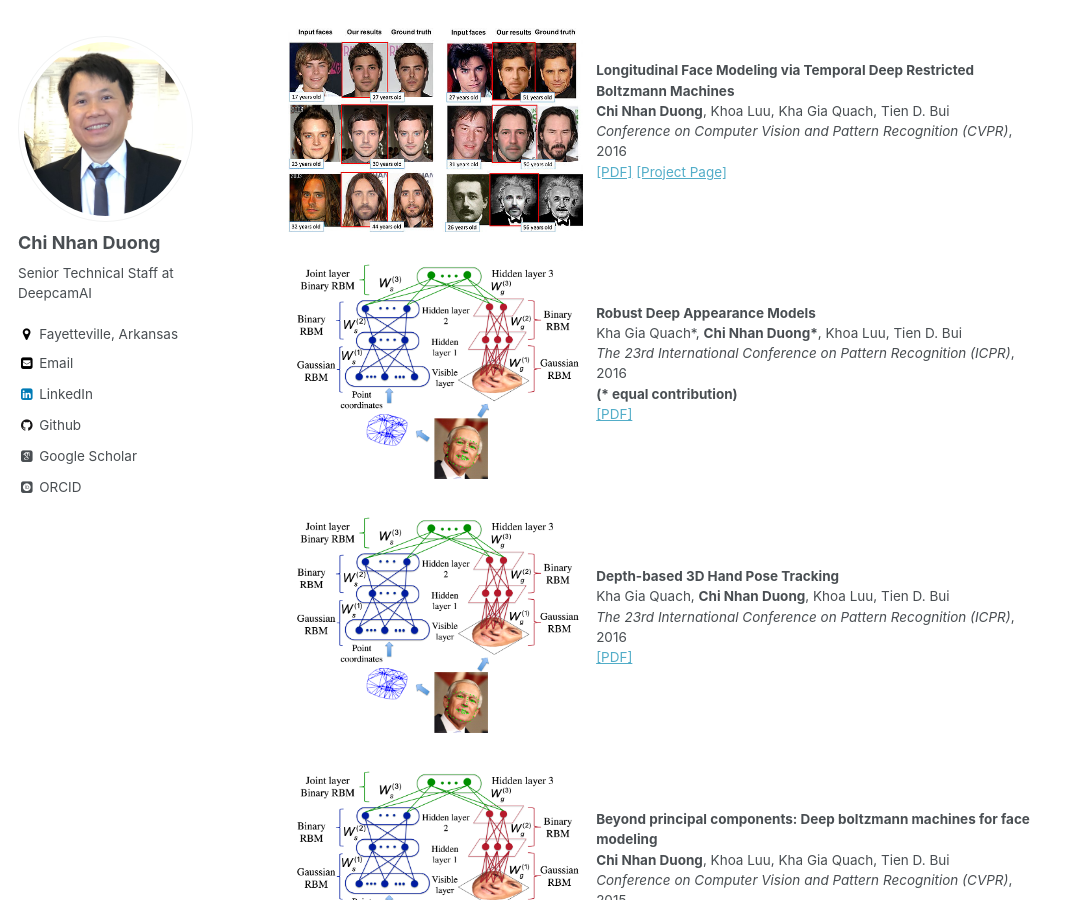
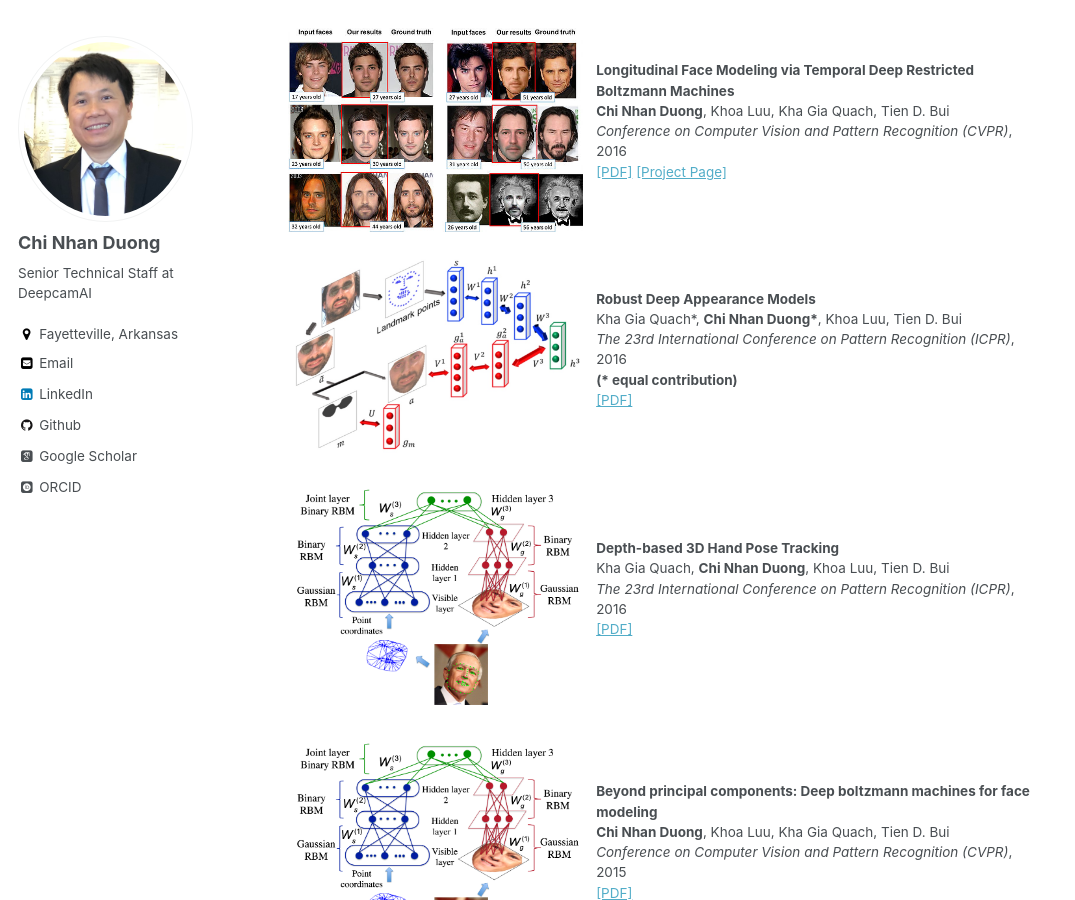
Before and after one commit to dcnhan/dcnhan.github.io, a Jekyll site: the page built from _pages/publications.md, in a window 1280 px wide and 900 px high, scrolled down 1758 px. Shown: the whole window, without its empty margins (0-1075 px from the left). Built offline with Jekyll 4.4.1, drawn with Linux system fonts in a browser that asks for light colours; some web fonts are replaced.

Commit message:
Build website

```diff
--- a/_pages/publications.md
+++ b/_pages/publications.md
@@ -82,7 +82,7 @@ author_profile: true
     <a href="/projects/aging_project/faceaging.html">[Project Page]</a>
     </p></td></table>
 <table width="1200" align="center" border="0">
-    <td width="40%" valign="top" align="center"><img src="/images/featured_DAMs.png" alt="thumbnail" width="300" height="240" style="border-style: none"></td>
+    <td width="40%" valign="top" align="center"><img src="/images/featured_RDAMs.jpg" alt="thumbnail" width="300" height="240" style="border-style: none"></td>
     <td width="60%" valign="top"><p><heading><strong>Robust Deep Appearance Models</strong></heading><br>
     Kha Gia Quach*, <strong> Chi Nhan Duong*</strong>, Khoa Luu, Tien D. Bui<br>
     <em>The 23rd International Conference on Pattern Recognition (ICPR)</em>, 2016<br>
```
Also changed, not shown: images/featured_RDAMs.jpg (added).
